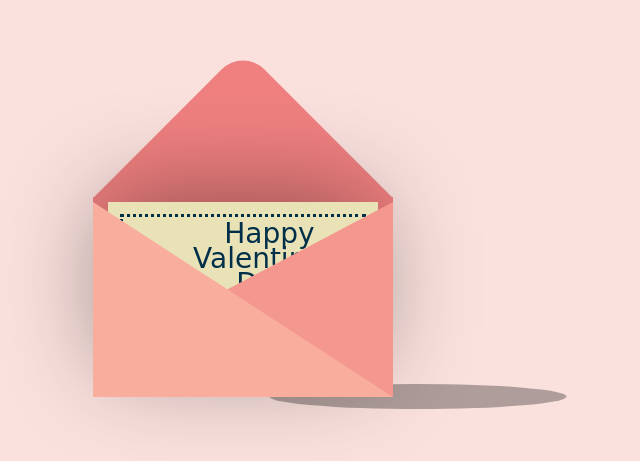
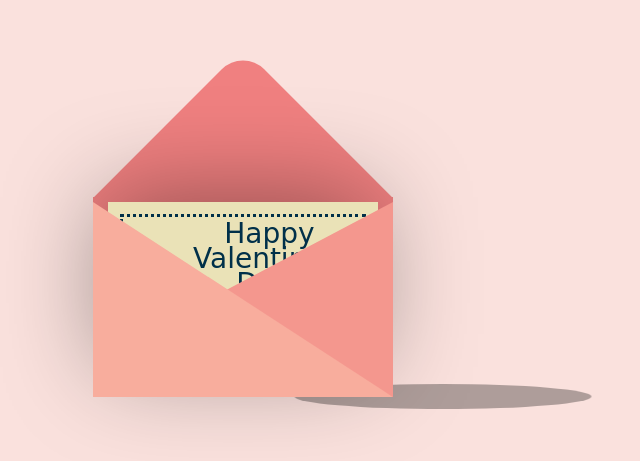
Before and after one commit to 1v9alex/vday, a plain HTML site: page index.html in a window 1280 px wide. Shown: the part 141-602 px from the top of the page, 397-1037 px from the left. Drawn offline with nearby package versions, Linux system fonts and the light colour scheme.

Commit message:
Update style.css

```diff
--- a/style.css
+++ b/style.css
@@ -131,7 +131,7 @@ body {
   border-radius: 50%;
   background-color: rgba(0, 0, 0, 0.3);
   bottom: 250px;
-  left: 650px;
+  left: 675px;
   animation: scale 3s linear infinite;
   z-index: -1;
 }
```
